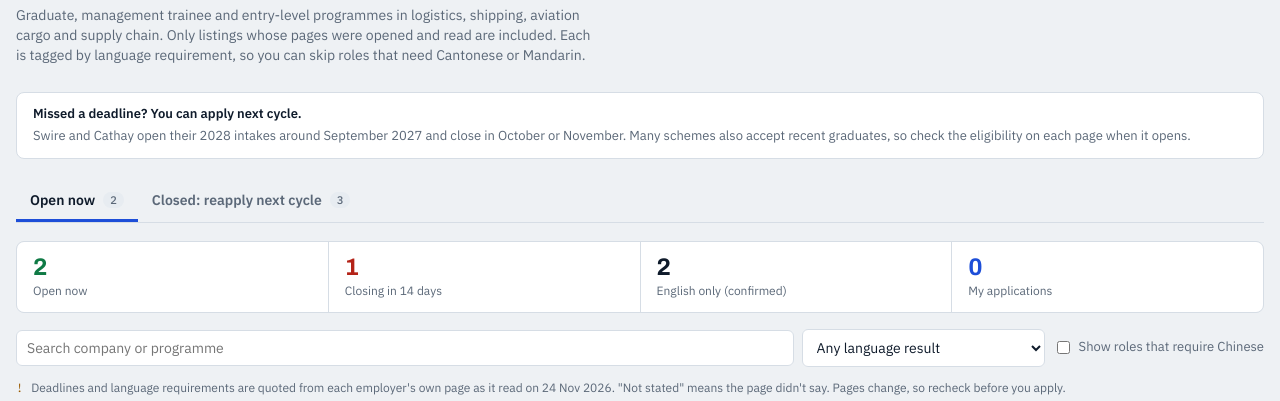
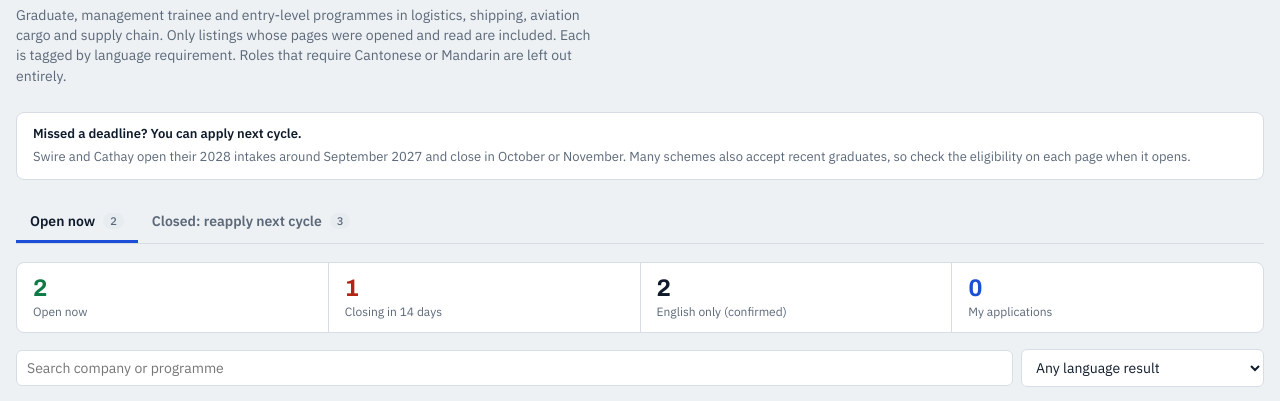
Before and after one commit to yzymbiote/yzymbiote, a plain HTML site: page supply-chain-tracker/index.html in a window 1280 px wide. Shown: the part 144-545 px from the top of the page. Drawn offline with Linux system fonts and the light colour scheme.

Commit message:
Remove roles that require Chinese
Co-Authored-By: Claude Opus 5.5 <noreply@anthropic.com>
Claude-Session: https://claude.ai/code/session_017aqDjtSuEx1RLQLBSeGMeM

```diff
--- a/supply-chain-tracker/index.html
+++ b/supply-chain-tracker/index.html
@@ -134,7 +134,7 @@ footer{padding-block:28px 40px;color:var(--muted);font-size:12px;display:grid;ga
   <section class="intro">
     <span class="eyebrow">Every link opened and checked · 24 Nov 2026</span>
     <h1 id="headline">Hong Kong supply chain programmes for 2027 graduates</h1>
-    <p>Graduate, management trainee and entry-level programmes in logistics, shipping, aviation cargo and supply chain. Only listings whose pages were opened and read are included. Each is tagged by language requirement, so you can skip roles that need Cantonese or Mandarin.</p>
+    <p>Graduate, management trainee and entry-level programmes in logistics, shipping, aviation cargo and supply chain. Only listings whose pages were opened and read are included. Each is tagged by language requirement. Roles that require Cantonese or Mandarin are left out entirely.</p>
   </section>
 
   <div class="tip"><b>Missed a deadline? You can apply next cycle.</b><span>Swire and Cathay open their 2028 intakes around September 2027 and close in October or November. Many schemes also accept recent graduates, so check the eligibility on each page when it opens.</span></div>
@@ -154,7 +154,6 @@ footer{padding-block:28px 40px;color:var(--muted);font-size:12px;display:grid;ga
       <option value="">Any language result</option><option value="en">English only (confirmed)</option>
       <option value="pref">English required, Chinese a plus</option><option value="unk">Not stated</option>
     </select>
-    <label class="chk"><input id="f-zh" type="checkbox"> Show roles that require Chinese</label>
   </section>
 
   <p class="note"><i>!</i><span>Deadlines and language requirements are quoted from each employer's own page as it read on 24 Nov 2026. "Not stated" means the page didn't say. Pages change, so recheck before you apply.</span></p>
@@ -172,7 +171,7 @@ footer{padding-block:28px 40px;color:var(--muted);font-size:12px;display:grid;ga
       </tr></thead>
       <tbody id="rows"></tbody>
     </table>
-    <div class="empty" id="empty" hidden>No programmes match. Try "Show roles that require Chinese" or the other tab.</div>
+    <div class="empty" id="empty" hidden>No programmes match. Clear the search or try the other tab.</div>
   </div>
 
   <footer>
@@ -192,12 +191,6 @@ const DATA = [
  {co:"Lalamove",sector:"Delivery tech",prog:"Global Trainee Program 2027",kind:"Rotational · Hong Kong based, 18 markets",close:"2026-12-31",lang:"pref",
   note:"Application period 23 Sep to 31 Dec 2026. Requires strong English; Chinese is 'highly preferred'. Based in Hong Kong, with work across overseas and Mainland operations.",
   url:"https://www.lalamove.com/global-trainee-program",src:"lalamove.com · verified 24 Nov"},
- {co:"DHL Global Forwarding",sector:"Freight forwarding",prog:"Management Trainee Program 2027",kind:"3-yr MT · starts Jul 2027",close:"2026-12-06",lang:"zh",
-  note:"Supply chain management programme. The listing requires good spoken and written English and Chinese, plus willingness to relocate to Mainland China or abroad.",
-  url:"https://careers.dhl.com/global/en/job/DPDHGLOBALAV390905ENGLOBALEXTERNAL/Management-Trainee-Program-2027",src:"careers.dhl.com · verified 24 Nov"},
- {co:"DKSH",sector:"Distribution",prog:"Management Trainee Program – Supply Chain stream",kind:"MT · deadline each March",close:null,lang:"zh",
-  note:"Requires fluency in English, Cantonese and Mandarin.",
-  url:"https://www.dksh.com/hk-en/home/careers/workplace-locations/hong-kong/management-trainee-program",src:"dksh.com · verified 24 Nov"},
  // Closed for the 2027 intake (confirmed on the employer's page). Watch for the 2028 cycle.
  {co:"Swire",sector:"Conglomerate",prog:"Swire Management Programme 2027",kind:"MT · joins late Aug 2027",close:"2026-10-31",lang:"en",
   note:"English required; Putonghua or Cantonese only an advantage. The 2027 window ran 11 Sep to 31 Oct 2026. Expect the 2028 intake to open around September 2027.",
@@ -239,7 +232,7 @@ const $=id=>document.getElementById(id);
 
 function render(){
   const all=DATA.map(d=>({...d,st:status(d)}));
-  const showZh=$("f-zh").checked;
+  const showZh=false;
   const inTab=d=>(state.t==="open")===d.st.open;
   $("types").innerHTML=Object.entries(TABS).map(([k,v])=>{
     const n=all.filter(d=>((k==="open")===d.st.open)&&(showZh||d.lang!=="zh")).length;
@@ -274,7 +267,7 @@ function render(){
 $("types").addEventListener("click",e=>{const b=e.target.closest("button");if(!b)return;state.t=b.dataset.t;history.replaceState(null,"","#"+state.t);render();});
 document.querySelector("thead").addEventListener("click",e=>{const b=e.target.closest("button[data-sort]");if(!b)return;
   if(state.sort===b.dataset.sort)state.dir*=-1;else{state.sort=b.dataset.sort;state.dir=1;}render();});
-["q","f-lang","f-zh"].forEach(id=>$(id).addEventListener("input",render));
+["q","f-lang"].forEach(id=>$(id).addEventListener("input",render));
 $("rows").addEventListener("change",e=>{const s=e.target.closest(".track");if(!s)return;
   if(s.value)progress[s.dataset.id]=s.value;else delete progress[s.dataset.id];
   s.dataset.v=s.value;store.set("manifest.hk27.progress",progress);render();});
```
Also changed, not shown: 1 other file.
